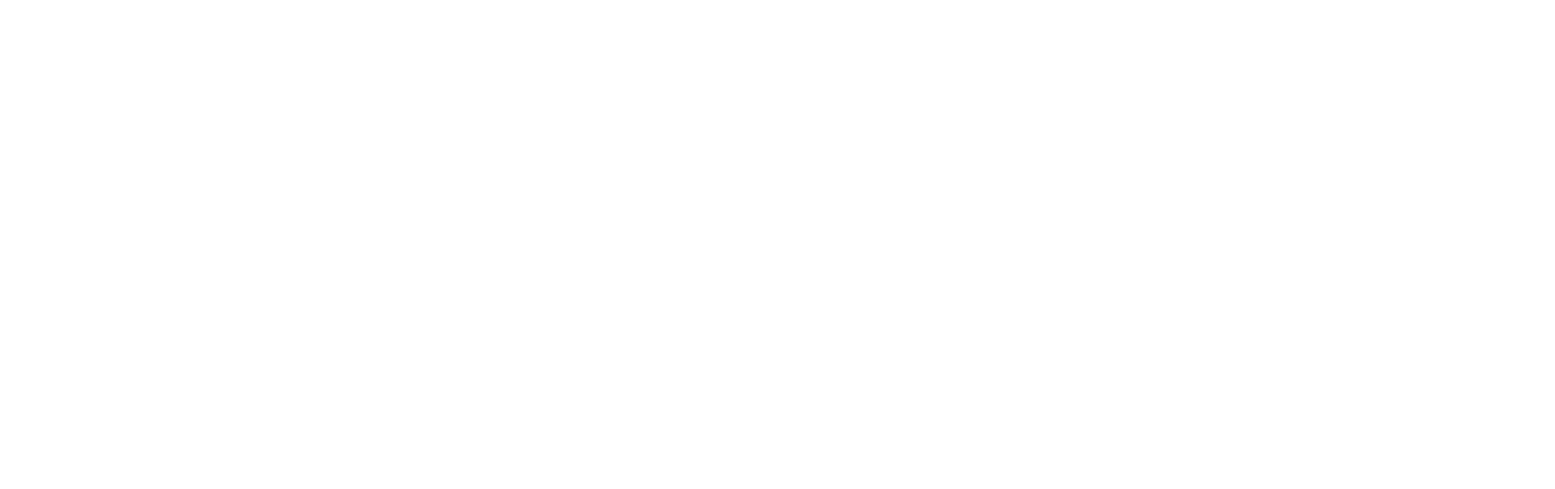
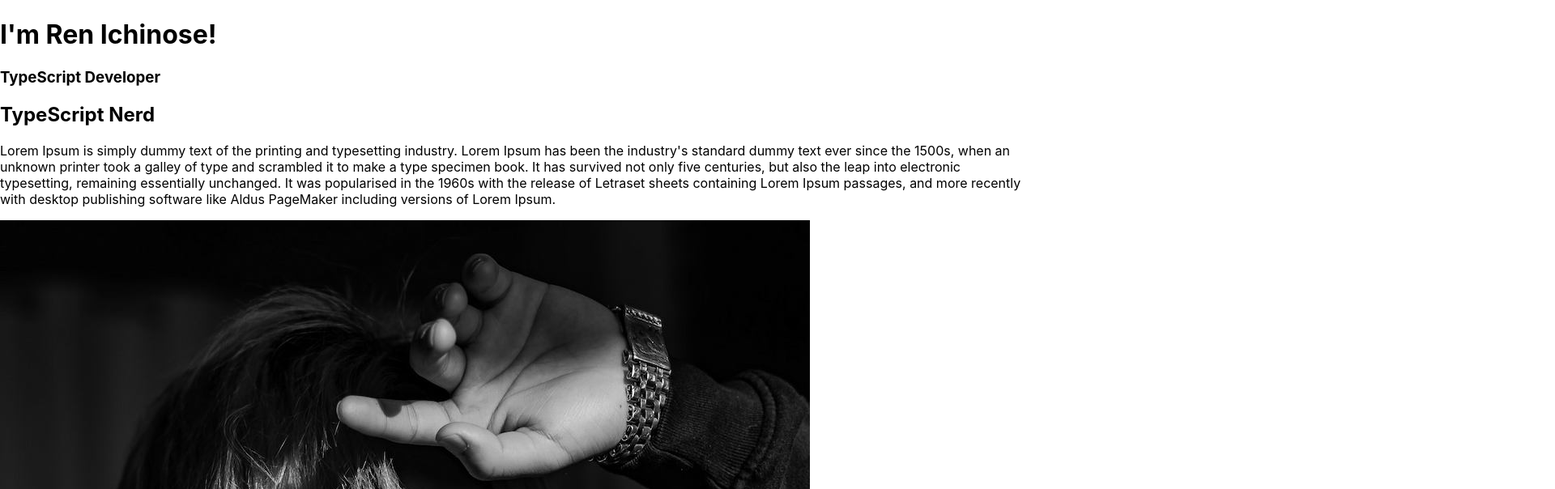
Before and after one commit to ren-ichinose/230323-typescript-nextjs-website, a Next.js app: page / in a window 1280 px wide. Shown: the part 752-1356 px from the top of the page at 81% size, 1920 px wide, since content can reach past the window. Before the commit the page ends 800 px from the top, so only its background shows below. Built offline with nearby package versions, Linux system fonts and the light colour scheme.

Commit message:
Topページの画面実装 #4

```diff
--- a/pages/index.js
+++ b/pages/index.js
@@ -1,10 +1,74 @@
 import Link from 'next/link';
+// import Image from 'next/image';
 
 export default function Home() {
   return (
     <>
-      <h1>hello world</h1>
-      <Link href={'/contact'}>Contact</Link>
+      <div>
+        {/* <Image
+          src="/images/index-hero.jpg"
+          alt="hero"
+          fill
+          quality={90}
+          priority
+        /> */}
+        <img src="/images/index-hero.jpg" alt="hero" />
+        <div>
+          <h1>I'm Ren Ichinose!</h1>
+          <h3>TypeScript Developer</h3>
+        </div>
+      </div>
+      <div>
+        <div>
+          <div>
+            <h2>TypeScript Nerd</h2>
+            <p>
+              Lorem Ipsum is simply dummy text of the printing and typesetting
+              industry. Lorem Ipsum has been the industry's standard dummy text
+              ever since the 1500s, when an unknown printer took a galley of
+              type and scrambled it to make a type specimen book. It has
+              survived not only five centuries, but also the leap into
+              electronic typesetting, remaining essentially unchanged. It was
+              popularised in the 1960s with the release of Letraset sheets
+              containing Lorem Ipsum passages, and more recently with desktop
+              publishing software like Aldus PageMaker including versions of
+              Lorem Ipsum.
+            </p>
+          </div>
+          <div>
+            {/* <Image
+              src="/images/profile.jpg"
+              alt="hero"
+              fill
+              sizes="(max-width: 800px) 100vw"
+              quality={90}
+              priority
+            /> */}
+            <img src="/images/profile.jpg" alt="hero" />
+          </div>
+        </div>
+        <div>
+          <div>
+            <img src="/images/javascript.svg" alt="javascript" />
+            <span>JavaScript / 10 years</span>
+          </div>
+          <div>
+            <img src="/images/react.svg" alt="react" />
+            <span>React / 5 years</span>
+          </div>
+          <div>
+            <img src="/images/gatsby.svg" alt="gatsby" />
+            <span>Gatsby / 3 years</span>
+          </div>
+          <div>
+            <img src="/images/next.svg" alt="next" />
+            <span>Next.JS / 3 years</span>
+          </div>
+        </div>
+        <div>
+          <Link href="/contact">Make It Happen!</Link>
+        </div>
+      </div>
     </>
   );
 }
```
